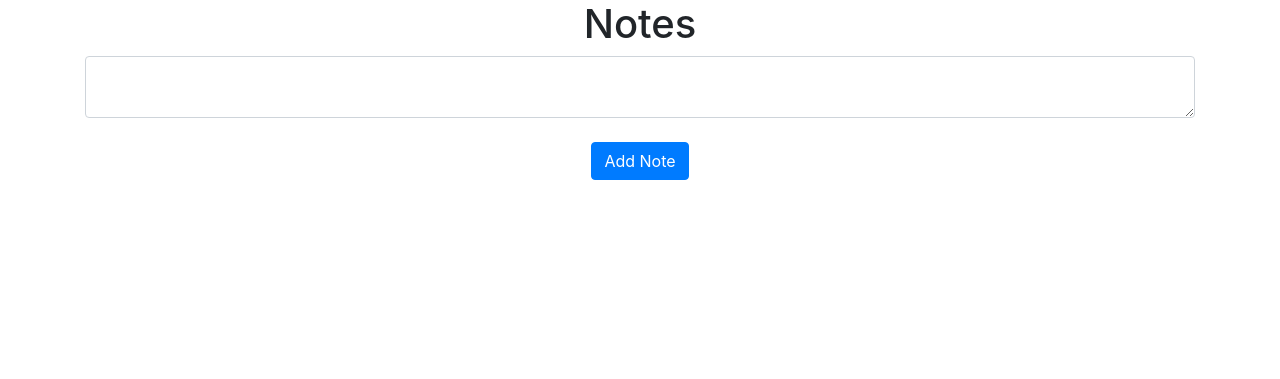
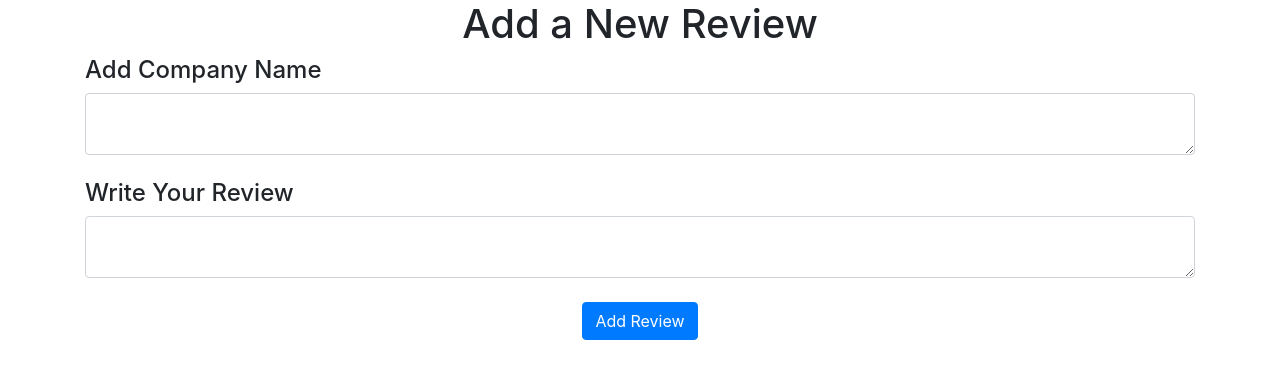
Before and after one commit to Amakie/Customer-service-Review-App, a Flask app: page / in a window 1280 px wide. Shown: the part 56-435 px from the top of the page. Run offline with Flask 3, Linux system fonts and the light colour scheme; the visitor is signed in with stand-in values (Sample User, id 1); data that the repository does not hold is empty; some libraries are stand-ins or nearby versions.

Commit message:
Edit homepage

```diff
--- a/website/templates/base.html
+++ b/website/templates/base.html
@@ -77,10 +77,10 @@
 
 {% block javascript %}
     <script type="text/javascript">
-      function deleteNote(noteId) {
+      function deleteNote(reviewId) {
   fetch("/delete-note", {
     method: "POST",
-    body: JSON.stringify({ noteId: noteId }),
+    body: JSON.stringify({ reviewId: reviewId }),
   }).then((_res) => {
     window.location.href = "/";
   });
--- a/website/templates/home.html
+++ b/website/templates/home.html
@@ -1,10 +1,10 @@
 {% extends "base.html" %} {% block title %}Home{% endblock %} {% block content
     %}
-    <h1 align="center">Notes</h1>
-    <ul class="list-group list-group-flush" id="notes">
-      {% for note in user.notes %}
+    <h1 align="center">Add a New Review</h1>
+    <ul class="list-group list-group-flush" id="reviews">
+      {% for review in user.reviews %}
       <li class="list-group-item">
-        {{ note.data }}
+        {{ review.data }}
         <button type="button" class="close" onClick="deleteReview({ review,id })">
           <span aria-hidden="true">&times;</span>
         </button>
@@ -12,10 +12,14 @@
       {% endfor %}
     </ul>
     <form method="POST">
-      <textarea name="note" id="note" class="form-control"></textarea>
+        <h4>Add Company Name</h4>
+        <textarea name="company_name" id="company_name" class="form-control"></textarea>
+        <br />
+        <h4>Write Your Review</h4>
+      <textarea name="review" id="review" class="form-control"></textarea>
       <br />
       <div align="center">
-        <button type="submit" class="btn btn-primary">Add Note</button>
+        <button type="submit" class="btn btn-primary">Add Review</button>
       </div>
     </form>
     {% endblock %}
--- a/website/views.py
+++ b/website/views.py
@@ -1,5 +1,5 @@
 from flask import Blueprint, render_template, request, flash, jsonify
-from flask_login import login_required, current_user
+from flask_login import current_user
 from .models import Review
 from . import db
 import json
@@ -8,7 +8,6 @@ views = Blueprint('views', __name__)
 
 
 @views.route('/', methods=['GET', 'POST'])
-@login_required
 def home():
     if request.method == 'POST':
         review = request.form.get('review')#Gets the note from the HTML
@@ -26,12 +25,12 @@ def home():
 
 @views.route('/delete-note', methods=['POST'])
 def delete_note():
-    note = json.loads(request.data) # this function expects a JSON from the INDEX.js file
-    noteId = note['noteId']
-    review = Review.query.get(noteId)
-    if note:
-        if note.user_id == current_user.id:
-            db.session.delete(note)
+    review = json.loads(request.data) # this function expects a JSON from the INDEX.js file
+    reviewId = review['reviewId']
+    review = Review.query.get(reviewId)
+    if review:
+        if review.user_id == current_user.id:
+            db.session.delete(review)
             db.session.commit()
 
     return jsonify({})
```
